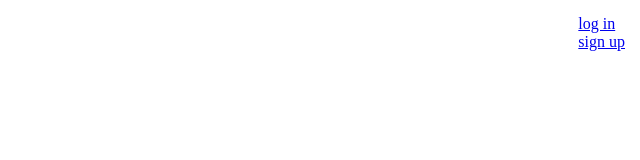
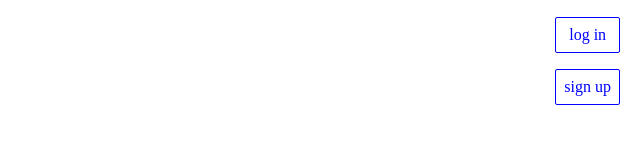
Before and after one commit to zjensen1022/decklist, a plain HTML site: page log-in-page/home.html in a window 1280 px wide. Shown: the whole page, without its empty margins (640-1280 px from the left). Drawn offline with Linux system fonts and the light colour scheme.

Commit message:
made style changes

```diff
--- a/log-in-page/main.css
+++ b/log-in-page/main.css
@@ -16,3 +16,18 @@ form{
 footer{
     text-align: center;
 }
+a{
+    display: block;
+    font-size: 16px;
+    text-decoration: none;
+    color: blue;
+    border: 1px solid blue;
+    border-radius: 2px;
+    margin: 2px 5px -4px 5px;
+    padding: 8px;
+    text-align: center;
+}
+a:hover{
+    color: black;
+    border-color: black;
+}
--- /dev/null
+++ b/log-in-page/subpage.css
@@ -0,0 +1,5 @@
+a{
+    display: inline;
+    padding: 0;
+    border: none;
+}
--- /dev/null
+++ b/website/subpage.css
@@ -0,0 +1,5 @@
+a{
+    display: inline;
+    padding: 0;
+    border: none;
+}
```
